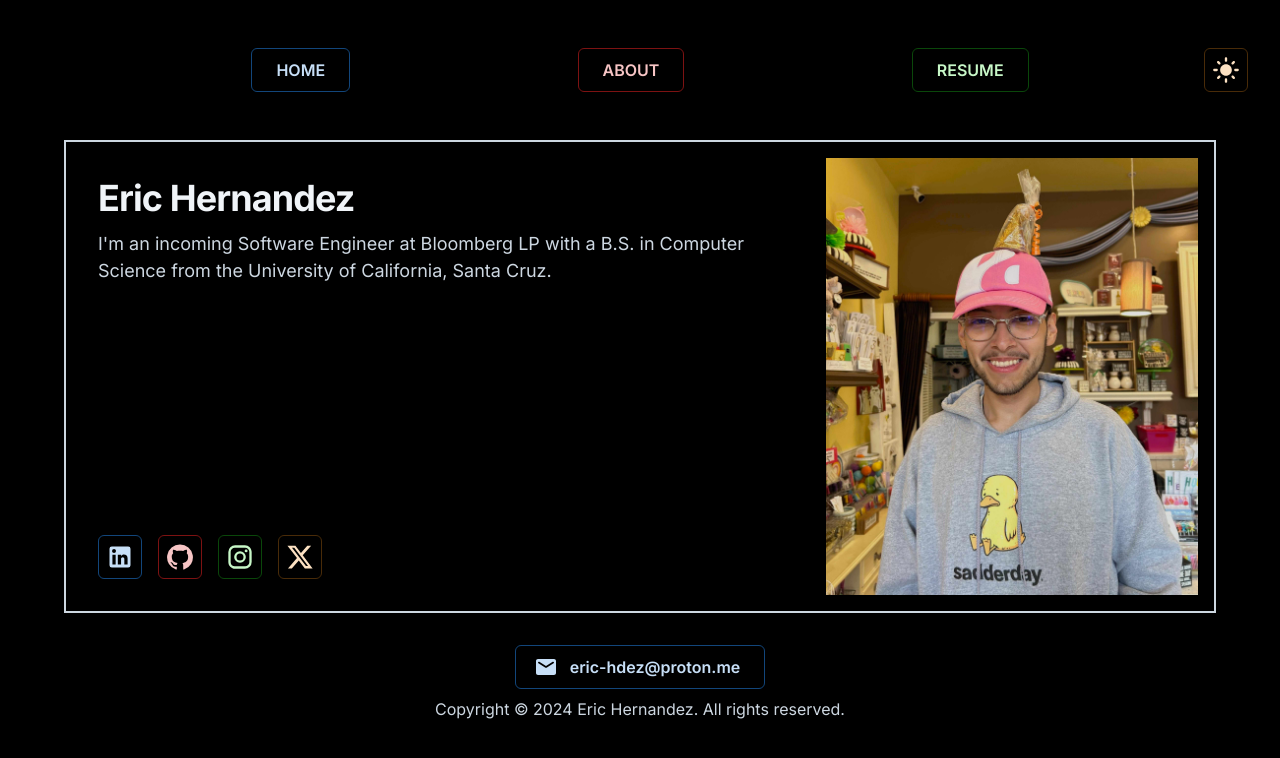
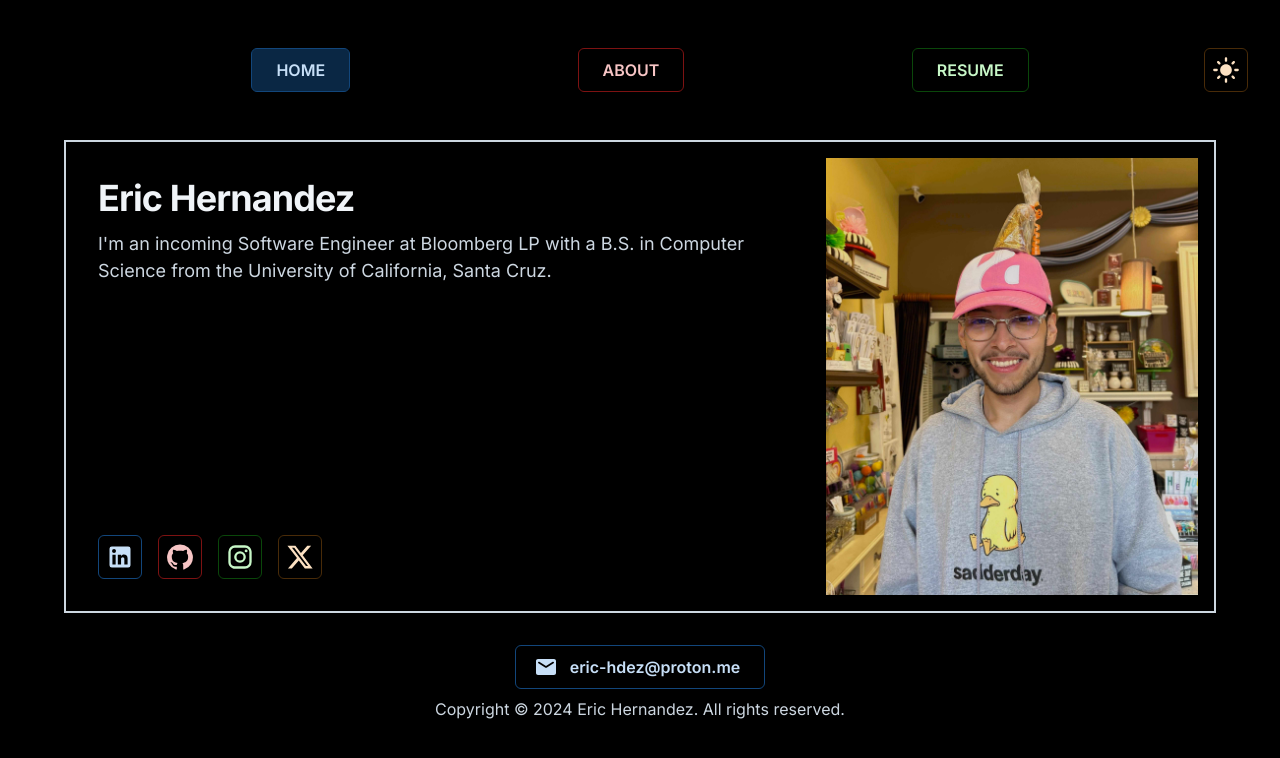
Before and after one commit to eric-hdez/eric-hdez.dev, a Next.js app: page / in a window 1280 px wide. Shown: the top 758 px of the page. Built offline with nearby package versions, Linux system fonts and the light colour scheme.

Commit message:
updating change to navbar to hide inactive buttons in xs mode

```diff
--- a/src/app/components/navigation/bar.tsx
+++ b/src/app/components/navigation/bar.tsx
@@ -46,13 +46,13 @@ export const NavBar = ({ height, handleDrawerOpen }: NavBarProps) => {
               sx={{
                 display: {
                   xs:
-                    path === `/${name}` || (path === "/" && name === "Home")
+                    path === `/${name}` || (path === "/" && name === "home")
                       ? "flex"
                       : "none",
                   md: "flex",
                 },
                 bgcolor:
-                  path === `/${name}` || (path === "/" && name === "Home")
+                  path === `/${name}` || (path === "/" && name === "home")
                     ? `var(--joy-palette-${color}-outlinedHoverBg)`
                     : "transparent",
               }}
```
